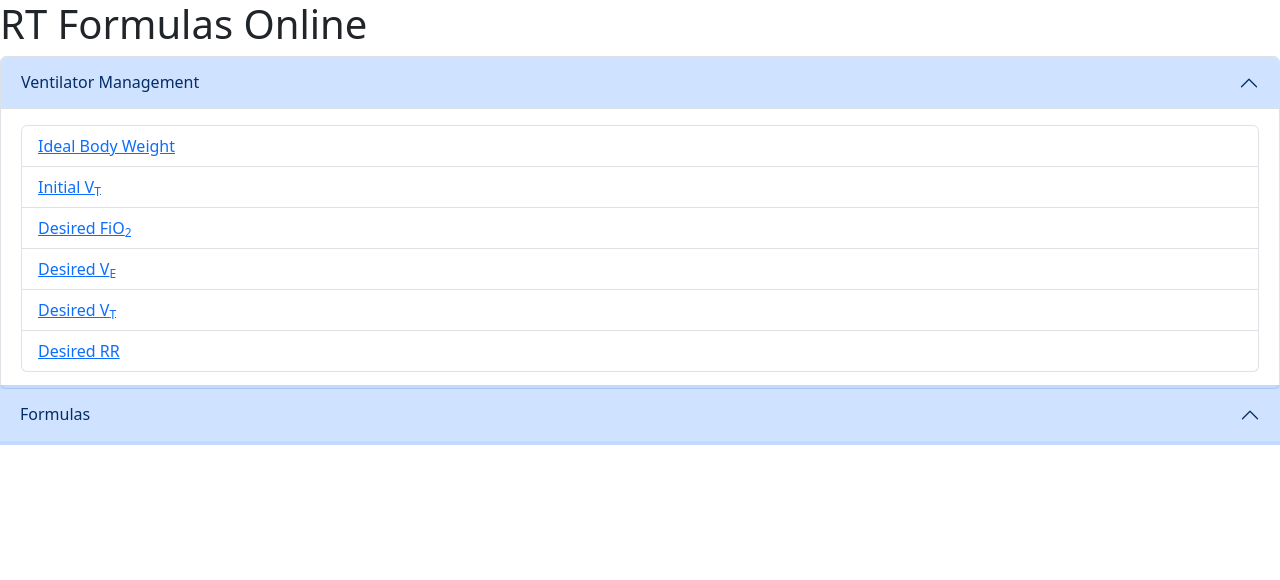
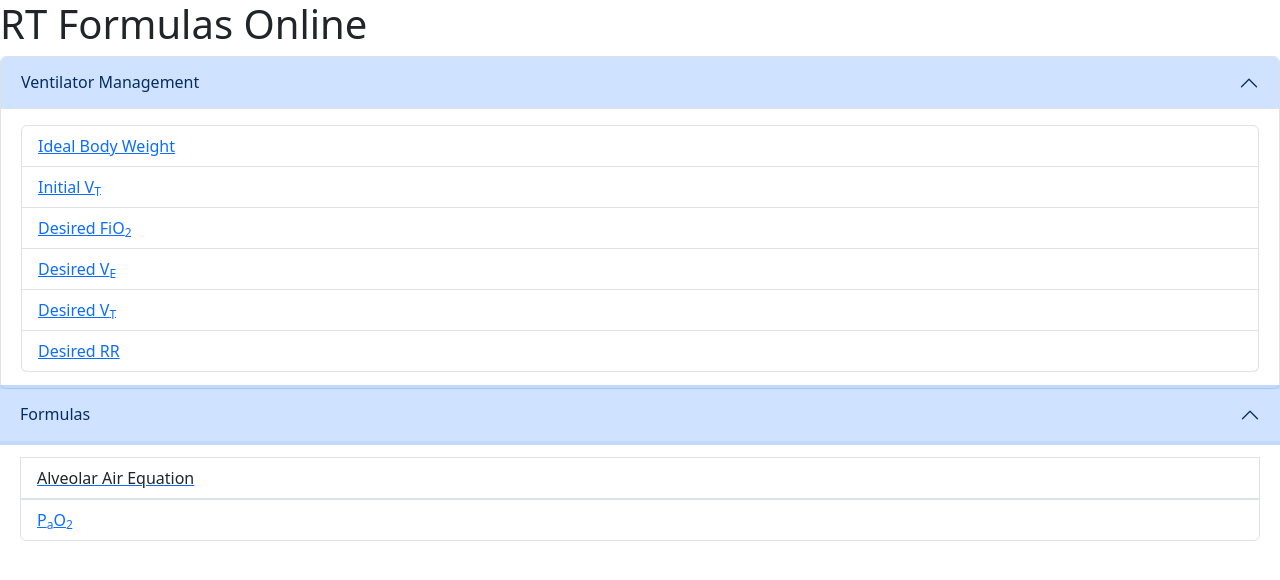
Before and after one commit to ecogle/new-rtformulas-online, a React (Create React App) app: page / in a window 1280 px wide. Both pictures are taken after a click on the button "Formulas". Shown: the top 580 px of the page. Built offline with nearby package versions, Linux system fonts and the light colour scheme.

Commit message:
componentizing the elements

```diff
--- a/src/Pages/HomePage/HomePage.js
+++ b/src/Pages/HomePage/HomePage.js
@@ -1,6 +1,5 @@
 import React from "react";
-import { Accordion, ListGroup } from "react-bootstrap";
-import { Link } from "react-router-dom";
+
 import VentilatorManagement from "../../components/VentilatorManagement/VentilatorManagement";
 import Formulas from "../../components/Formulas/Formulas";
 
--- a/src/components/Formulas/Formulas.js
+++ b/src/components/Formulas/Formulas.js
@@ -5,8 +5,20 @@ import { Link } from "react-router-dom";
 
 export default function Formulas() {
   return (
-    <Accordion>
-      <AccordionHeader>Formulas</AccordionHeader>
+    <Accordion defaultActiveKey={0}>
+      <AccordionHeader eventKey="0">Formulas</AccordionHeader>
+      <Accordion.Body>
+        <ListGroup>
+          <Link>
+            <ListGroup.Item>Alveolar Air Equation</ListGroup.Item>
+          </Link>
+          <ListGroup.Item>
+            <Link>
+              P<sub>a</sub>O<sub>2</sub>
+            </Link>
+          </ListGroup.Item>
+        </ListGroup>
+      </Accordion.Body>
     </Accordion>
   );
 }
--- a/src/index.js
+++ b/src/index.js
@@ -4,6 +4,7 @@ import "./index.css";
 import App from "./App";
 import reportWebVitals from "./reportWebVitals";
 import { BrowserRouter } from "react-router-dom";
+// eslint-disable-next-line no-unused-vars
 import * as bs from "bootstrap/dist/css/bootstrap.css";
 
 const root = ReactDOM.createRoot(document.getElementById("root"));
```
Also changed, not shown: src/components/ListLinks/ListLink.js (added, +13 -0 lines).
